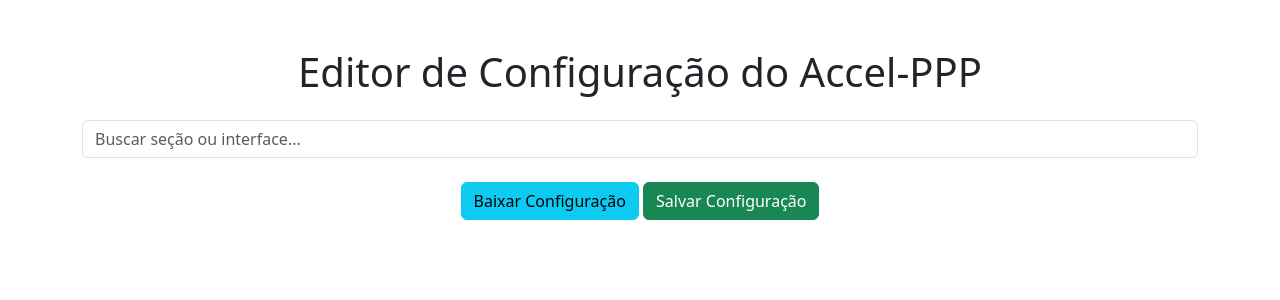
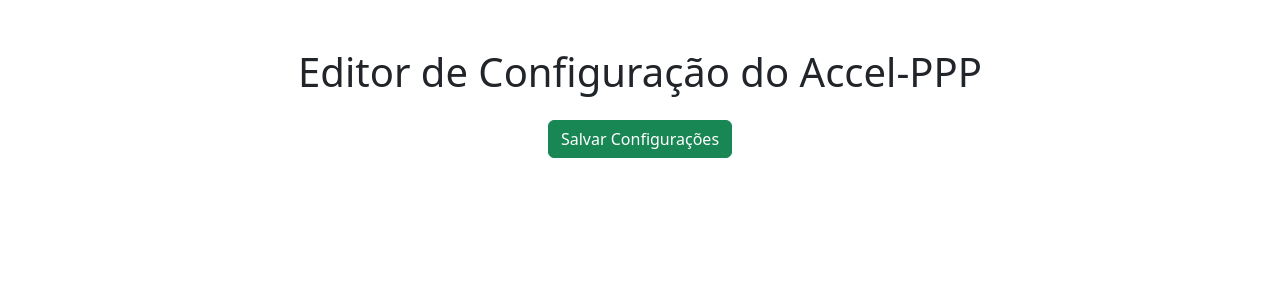
Before and after one commit to steinhorstbr/accel-ppp-config, a Flask app: page /config in a window 1280 px wide. Shown: the top 300 px of the page. Run offline with Flask 3, Linux system fonts and the light colour scheme; the visitor is signed in with stand-in values (Sample User, id 1); some libraries are stand-ins or nearby versions.

Commit message:
Update index.html

```diff
--- a/app/templates/index.html
+++ b/app/templates/index.html
@@ -4,27 +4,19 @@
     <meta charset="UTF-8">
     <meta name="viewport" content="width=device-width, initial-scale=1.0">
     <title>Accel-PPP Configuration</title>
-    <link href="https://cdn.jsdelivr.net/npm/bootstrap@5.3.0-alpha1/dist/css/bootstrap.min.css" rel="stylesheet">
+    <link href="https://cdn.jsdelivr.net/npm/bootstrap@5.3.0/dist/css/bootstrap.min.css" rel="stylesheet">
     <link href="https://cdnjs.cloudflare.com/ajax/libs/bootstrap-icons/1.10.5/font/bootstrap-icons.min.css" rel="stylesheet">
     <script src="https://code.jquery.com/jquery-3.6.0.min.js"></script>
+    <script src="https://cdn.jsdelivr.net/npm/sweetalert2@11"></script>
 </head>
 <body>
     <div class="container mt-5">
         <h1 class="text-center mb-4">Editor de Configuração do Accel-PPP</h1>
-
-        <!-- Barra de busca -->
-        <input type="text" id="search-bar" class="form-control mb-3" placeholder="Buscar seção ou interface..." oninput="filterSections()">
-
-        <!-- Área de Configuração -->
-        <div id="sections" class="mb-4"></div>
-
-        <!-- Botões -->
-        <div class="text-center">
-            <button class="btn btn-info" onclick="downloadConfig()">Baixar Configuração</button>
-            <button class="btn btn-success" onclick="saveConfig()">Salvar Configuração</button>
+        <div id="sections"></div>
+        <div class="text-center mt-4">
+            <button class="btn btn-success" onclick="saveConfig()">Salvar Configurações</button>
         </div>
     </div>
-
     <script src="/static/js/scripts.js"></script>
 </body>
 </html>
```
